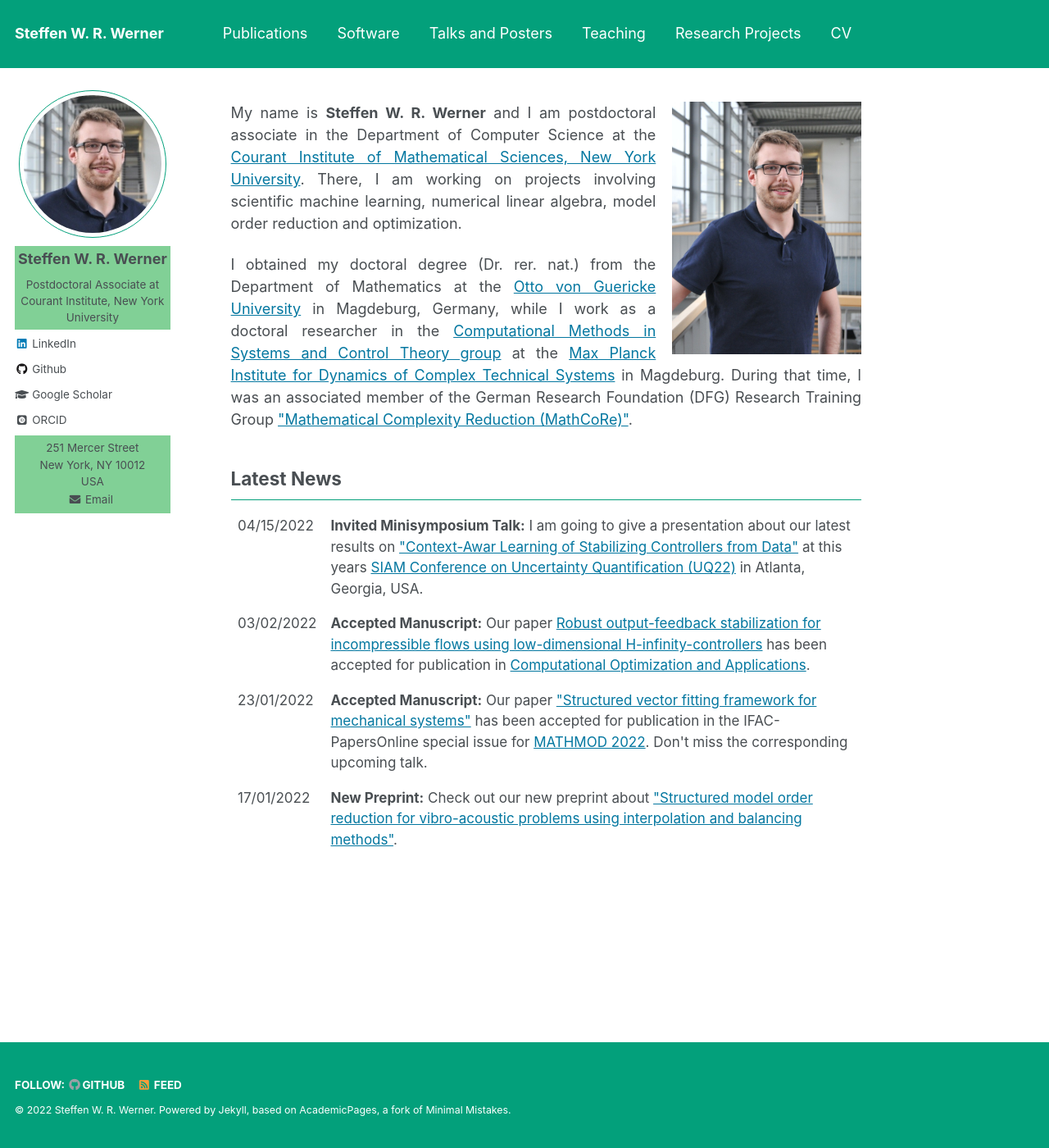
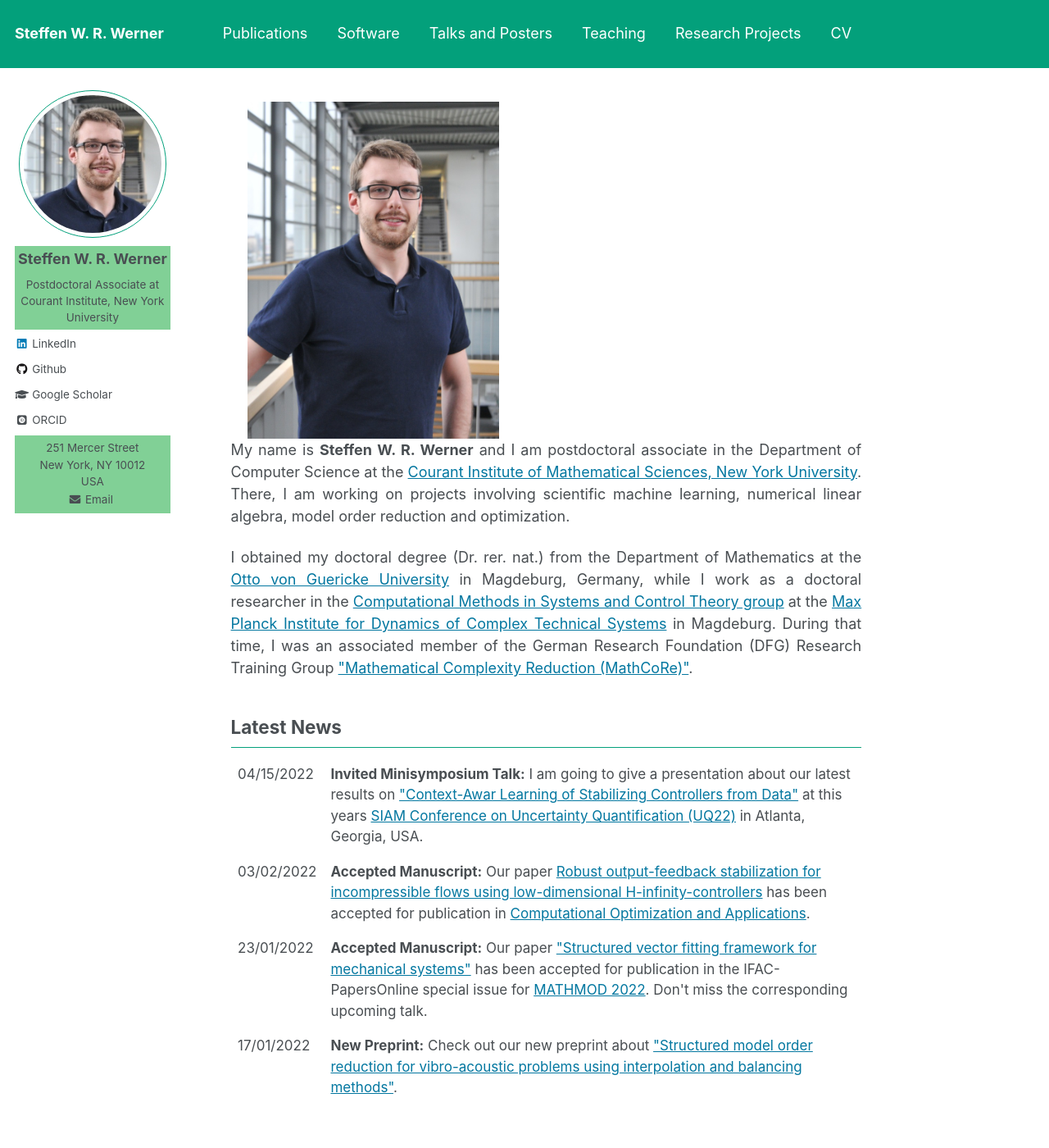
Before and after one commit to ninsteve/ninsteve.github.io, a Jekyll site: the page built from _pages/about.md, in a window 1280 px wide and 1400 px high. Shown: the whole window at 82% size. Built offline with Jekyll 4.4.1, drawn with Linux system fonts in a browser that asks for light colours; some web fonts are replaced.

Commit message:
Small adaption.

```diff
--- a/_sass/_utilities.scss
+++ b/_sass/_utilities.scss
@@ -605,12 +605,12 @@ ol.start li:before, ol.continue li:before {
 
 .mainprofilepic {
   display: block;
-  float: right;
+  float: center;
   max-width: 95%;
   margin-left: 0px;
 
   @include breakpoint($medium-wide) {
-    max-width: 30%;
+    max-width: 40%;
     margin-left: 20px;
   }
 }
```
